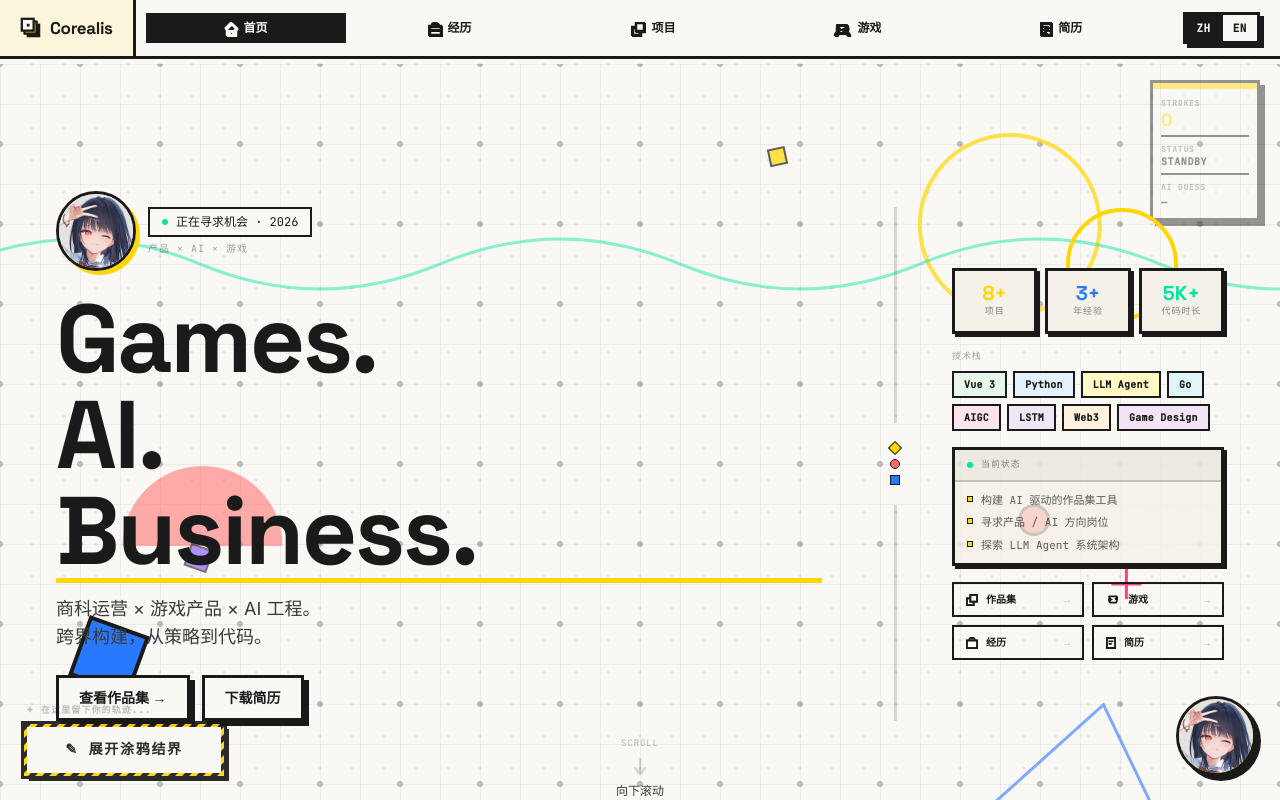
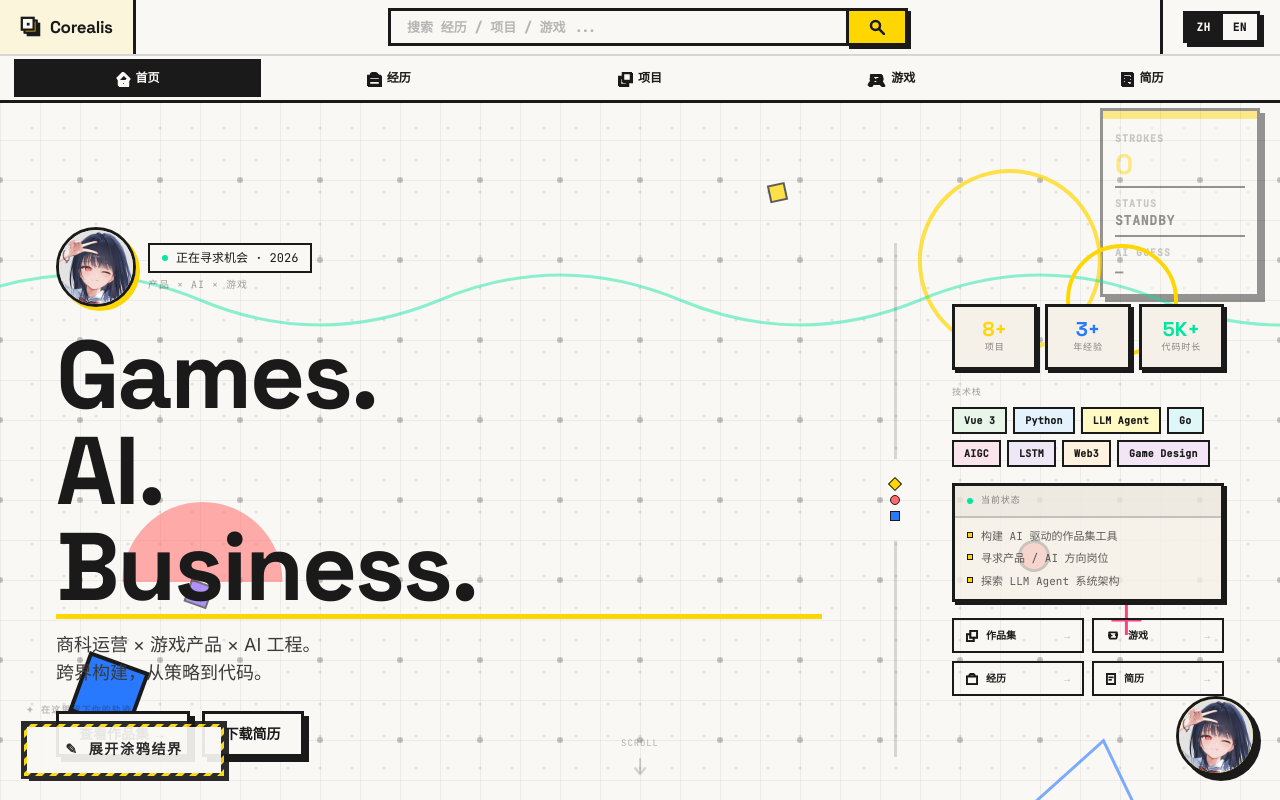
Before and after one commit to KDTikkly/haoyuan-web, a Vue app: page / in a window 1280 px wide. Shown: the top 800 px of the page. Built offline with nearby package versions, Linux system fonts and the light colour scheme.

Commit message:
design: v8.3 bilibili-style navbar, enlarge scoreboard & AI Lab badge

```diff
--- a/src/App.vue
+++ b/src/App.vue
@@ -1,11 +1,13 @@
 <template>
   <div class="min-h-screen flex flex-col">
 
-    <!-- Navbar -->
+    <!-- Navbar — B站三段式布局（Memphis/Brutalist 设计语言） -->
     <header class="fixed top-0 left-0 right-0 z-50 border-b-[3px] border-ink bg-warm-white/95 backdrop-blur-sm">
-      <nav class="w-full h-14 flex items-stretch">
 
-        <!-- ── 左区：Logo（固定宽度，左侧锚点） ── -->
+      <!-- ── 第一行：Logo | 搜索栏 | 语言切换 ── -->
+      <div class="w-full h-14 flex items-stretch border-b-[2px] border-ink/15">
+
+        <!-- 左区：Logo -->
         <RouterLink
           to="/"
           class="logo-mark flex items-center gap-2 font-display font-black tracking-tight select-none
@@ -29,54 +31,80 @@
           </span>
         </RouterLink>
 
-        <!-- ── 右区：导航链接 + 语言切换 ── -->
-        <!-- 手机端：相对定位容器，右侧渐变遮罩暗示可横滑 -->
-        <div class="flex-1 flex items-stretch min-w-0 relative">
+        <!-- 中区：搜索栏（仅 PC/平板可见，sm 以下隐藏） -->
+        <div class="hidden sm:flex flex-1 items-center justify-center px-6 lg:px-12">
+          <div class="search-bar-wrap w-full max-w-[520px] flex items-stretch">
+            <input
+              type="text"
+              class="search-input flex-1 font-mono text-[13px] font-bold bg-warm-white text-ink
+                     border-[3px] border-ink border-r-0
+                     px-4 py-0 h-[38px]
+                     outline-none placeholder-ink/30
+                     focus:bg-[#FFFBE8]"
+              :placeholder="$t('nav.search_placeholder')"
+              aria-label="Search"
+              @keydown.enter.prevent
+            />
+            <button
+              class="search-btn h-[38px] px-5 font-mono font-black text-[12px] tracking-widest uppercase
+                     bg-memphis-yellow border-[3px] border-ink
+                     shadow-[3px_3px_0_0_#1A1A1A]
+                     hover:shadow-[5px_5px_0_0_#1A1A1A] hover:-translate-x-[1px] hover:-translate-y-[1px]
+                     active:shadow-none active:translate-x-[3px] active:translate-y-[3px]
+                     transition-none"
+              aria-label="Search"
+            >
+              <!-- 搜索图标 -->
+              <svg width="16" height="16" viewBox="0 0 16 16" fill="none" aria-hidden="true">
+                <circle cx="6.5" cy="6.5" r="4.5" stroke="#1A1A1A" stroke-width="2.5"/>
+                <line x1="10" y1="10" x2="15" y2="15" stroke="#1A1A1A" stroke-width="2.5" stroke-linecap="square"/>
+              </svg>
+            </button>
+          </div>
+        </div>
 
-          <!-- 手机端右侧渐变遮罩（仅 sm 以下可见） -->
+        <!-- 右区：语言切换 -->
+        <div class="flex items-center justify-center px-3 sm:px-5 shrink-0 border-l-[3px] border-ink ml-auto sm:ml-0">
+          <LangToggle />
+        </div>
+      </div>
+
+      <!-- ── 第二行：导航分类栏 ── -->
+      <nav class="w-full h-[44px] flex items-stretch" aria-label="主导航">
+
+        <!-- 手机端右侧渐变遮罩 -->
         <span
-            class="nav-fade-mask pointer-events-none absolute right-0 top-0 bottom-0 z-10
-                   sm:hidden"
+          class="nav-fade-mask pointer-events-none absolute right-0 z-10 sm:hidden"
+          style="top: 56px; height: 44px;"
           aria-hidden="true"
         ></span>
 
         <!-- 可横向滚动的导航链接区 -->
-          <div class="nav-scroll-wrap flex-1 flex items-center overflow-x-auto scrollbar-none
-                      px-1 sm:px-2 gap-0">
-
-            <!-- 每个链接；手机端 px-3 扩大热区，min-h-[44px] 符合 Apple HCI -->
+        <div class="nav-scroll-wrap flex-1 flex items-center overflow-x-auto scrollbar-none px-1 sm:px-3 gap-0">
           <RouterLink
             v-for="link in navLinks"
             :key="link.to"
             :to="link.to"
-              class="nav-item flex-shrink-0 sm:flex-1 flex flex-col items-center justify-center gap-0.5
+            class="nav-item flex-shrink-0 sm:flex-1 flex flex-row items-center justify-center gap-1.5
                    font-mono font-bold
-                     text-[10px] leading-tight
+                   text-[11px] sm:text-[12px] leading-tight
                    mx-0.5
                    border-[3px] border-transparent
                    transition-none
                    min-w-0 rounded-none
-                     min-h-[44px] px-3
-                     sm:flex-row sm:gap-1.5 sm:text-xs sm:min-h-0 sm:py-1 sm:px-2"
+                   min-h-[38px] px-3 sm:px-4"
             active-class="nav-item-active"
           >
             <span v-if="link.icon" class="flex-shrink-0 nav-icon" v-html="link.icon" aria-hidden="true"></span>
-              <span class="whitespace-nowrap sm:truncate">{{ $t(link.labelKey) }}</span>
+            <span class="whitespace-nowrap">{{ $t(link.labelKey) }}</span>
           </RouterLink>
+        </div>
+      </nav>
 
-          </div>
-
-          <!-- 语言切换：右端固定，不参与横滚 -->
-          <div class="flex items-center justify-center pl-2 sm:pl-3 pr-3 sm:pr-5 shrink-0 border-l border-ink/10 sm:border-none">
-            <LangToggle />
-          </div>
-        </div>
-
-      </nav>
     </header>
 
     <!-- Page content -->
-    <main class="flex-1 pt-16">
+    <main class="flex-1 pt-[100px]">
       <RouterView v-slot="{ Component }" :key="$route.fullPath">
         <Transition name="page" mode="out-in">
           <Suspense>
@@ -222,6 +250,18 @@ const navLinks = [
   filter: drop-shadow(1px 1px 0px #FAF8F5);
 }
 
+/* ── 搜索栏 ── */
+.search-input {
+  transition: background 0.12s;
+}
+.search-input:focus {
+  box-shadow: inset 2px 2px 0 0 #1A1A1A;
+}
+.search-btn {
+  cursor: pointer;
+  transition: box-shadow 0.1s, transform 0.1s;
+}
+
 /* ── 隐藏导航横向滚动条（保留滑动功能） ── */
 .nav-scroll-wrap {
   -ms-overflow-style: none;
--- a/src/components/MemphisGameBg.vue
+++ b/src/components/MemphisGameBg.vue
@@ -440,7 +440,7 @@ onUnmounted(() => {
 /* ─── 左上角 AI LAB 标志 ─── */
 .ailab-badge {
   position: fixed;
-  top: 72px;   /* 导航栏下方 */
+  top: 108px;   /* 双行导航栏下方 */
   left: 20px;
   z-index: 20;
   display: flex;
@@ -466,18 +466,18 @@ onUnmounted(() => {
   z-index: 1;
   display: flex;
   flex-direction: column;
-  gap: 2px;
+  gap: 3px;
   background: #FFD600;
   border: 3px solid #1A1A1A;
   box-shadow: 5px 5px 0 0 #1A1A1A;
-  padding: 8px 14px 10px;
-  min-width: 130px;
+  padding: 12px 20px 14px;
+  min-width: 180px;
 }
 
 /* 顶部小标签 */
 .ailab-tag {
   font-family: 'JetBrains Mono', monospace;
-  font-size: 7px;
+  font-size: 9px;
   font-weight: 700;
   letter-spacing: 0.18em;
   color: #1A1A1A80;
@@ -487,7 +487,7 @@ onUnmounted(() => {
 /* 主标题 */
 .ailab-title {
   font-family: 'Space Grotesk', Inter, sans-serif;
-  font-size: 30px;
+  font-size: 44px;
   font-weight: 900;
   color: #1A1A1A;
   line-height: 0.95;
@@ -498,14 +498,14 @@ onUnmounted(() => {
 /* 底部副标题 */
 .ailab-sub {
   font-family: 'JetBrains Mono', monospace;
-  font-size: 7px;
+  font-size: 9px;
   font-weight: 700;
   letter-spacing: 0.14em;
   color: #1A1A1A;
   text-transform: uppercase;
   border-top: 2px solid #1A1A1A;
-  padding-top: 4px;
-  margin-top: 2px;
+  padding-top: 5px;
+  margin-top: 3px;
 }
 
 /* 进出动画 */
@@ -527,7 +527,7 @@ onUnmounted(() => {
 /* ─── 右侧 AI 视觉终端（复用计分板样式）─── */
 .scoreboard {
   position: fixed;
-  top: 80px;
+  top: 108px;
   right: 20px;
   opacity: 0.45;
   transition: opacity 0.25s;
@@ -564,34 +564,34 @@ onUnmounted(() => {
   border: 3px solid #1A1A1A;
   background: #FAF8F5;
   box-shadow: 5px 5px 0 0 #1A1A1A;
-  width: 110px;
+  width: 160px;
   overflow: hidden;
 }
 
 .score-stripe {
-  height: 6px;
+  height: 8px;
   width: 100%;
   transition: background 0.4s;
 }
 
 .score-body {
-  padding: 8px;
+  padding: 12px;
 }
 
 .score-row {
   display: flex;
   flex-direction: column;
   align-items: flex-start;
-  gap: 1px;
+  gap: 2px;
 }
 
 .score-row--guess {
-  margin-top: 2px;
+  margin-top: 4px;
 }
 
 .score-label {
   font-family: 'JetBrains Mono', monospace;
-  font-size: 8px;
+  font-size: 10px;
   color: #1A1A1A80;
   font-weight: 700;
   letter-spacing: 0.1em;
@@ -599,7 +599,7 @@ onUnmounted(() => {
 
 .score-val {
   font-family: 'Space Grotesk', Inter, sans-serif;
-  font-size: 18px;
+  font-size: 28px;
   font-weight: 800;
   color: #1A1A1A;
   line-height: 1;
@@ -607,26 +607,26 @@ onUnmounted(() => {
 }
 
 .score-val--status {
-  font-size: 10px;
+  font-size: 13px;
   font-family: 'JetBrains Mono', monospace;
   letter-spacing: 0.06em;
 }
 
 .score-val--guess {
-  font-size: 10px;
+  font-size: 13px;
   font-family: 'JetBrains Mono', monospace;
   letter-spacing: 0.02em;
   line-height: 1.4;
   white-space: pre-wrap;
   word-break: break-all;
   color: #1A1A1A;
-  max-width: 94px;
+  max-width: 136px;
 }
 
 .score-divider {
   height: 2px;
   background: #1A1A1A;
-  margin: 6px 0;
+  margin: 8px 0;
 }
 
 /* ─── 按钮公共基类 ─── */
@@ -1034,7 +1034,7 @@ onUnmounted(() => {
   /* scoreboard 手机端：仅画图模式下显示，避免压住 hero 文字 */
   .scoreboard {
     bottom: auto;
-    top: 72px;   /* 导航栏下方 */
+    top: 108px;   /* 双行导航栏下方(100px) + 8px间距 */
     right: 10px;
     opacity: 0;           /* 默认隐藏 */
     pointer-events: none;
@@ -1048,26 +1048,26 @@ onUnmounted(() => {
   }
 
   .score-inner {
-    width: 88px;
+    width: 120px;
   }
 
   .score-val {
-    font-size: 13px;
+    font-size: 18px;
   }
 
   /* AI LAB badge 手机端贴导航栏下方 */
   .ailab-badge {
-    top: 64px;
+    top: 108px;
     left: 12px;
   }
 
   .ailab-card {
-    min-width: 110px;
-    padding: 6px 10px 8px;
+    min-width: 130px;
+    padding: 8px 14px 10px;
   }
 
   .ailab-title {
-    font-size: 24px;
+    font-size: 30px;
   }
 }
 </style>
--- a/src/locales/en.ts
+++ b/src/locales/en.ts
@@ -5,6 +5,7 @@ export default {
     projects: 'Projects',
     gaming: 'Gaming',
     resume: 'Resume',
+    search_placeholder: 'Search experience / projects / gaming ...',
   },
   hero: {
     badge: 'Open to Opportunities · 2026',
--- a/src/locales/zh.ts
+++ b/src/locales/zh.ts
@@ -5,6 +5,7 @@ export default {
     projects: '项目',
     gaming: '游戏',
     resume: '简历',
+    search_placeholder: '搜索 经历 / 项目 / 游戏 ...',
   },
   hero: {
     badge: '正在寻求机会 · 2026',
```
Lines whose indentation alone changed are shown as unchanged.
